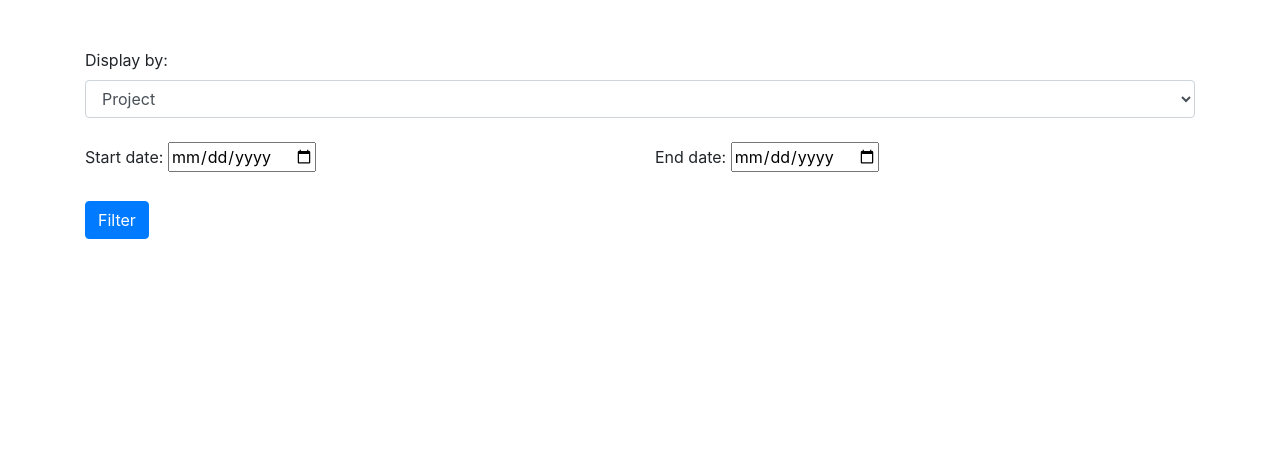
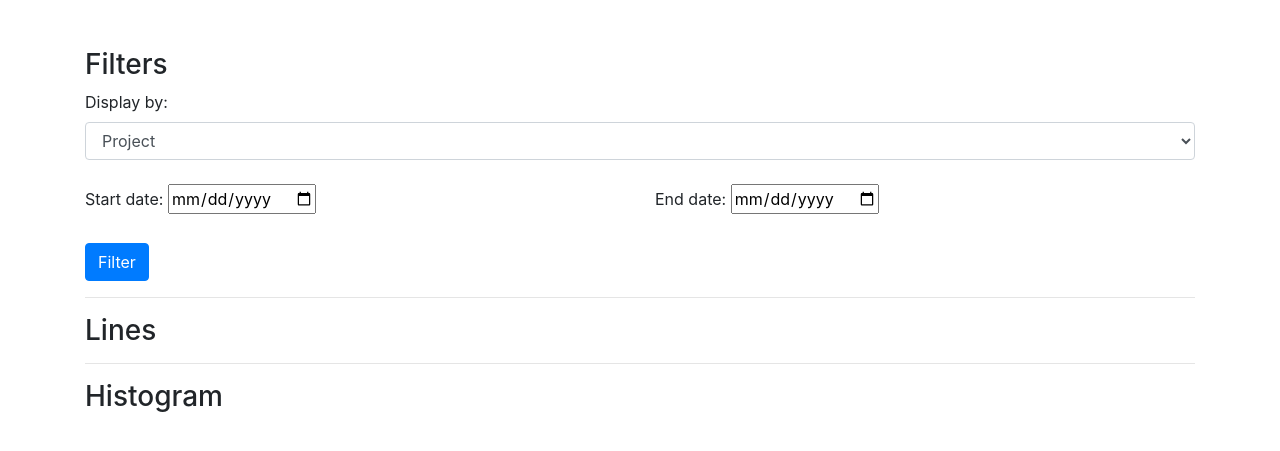
Before and after one commit to JojoPalambas/TSStatMaker, a Django app: page /show/ in a window 1280 px wide. Shown: the top 451 px of the page. Run offline with Django 3.2, Linux system fonts and the light colour scheme; some libraries are stand-ins or nearby versions.

Commit message:
[FRONT] Splitted the page into 3 sections

```diff
--- a/static/js/show.js
+++ b/static/js/show.js
@@ -1 +1,5 @@
 console.log("OPEN show.js");
+
+function debug(s) {
+    console.log("DEBUG " + s);
+}
--- a/templates/StatViz/show.html
+++ b/templates/StatViz/show.html
@@ -7,6 +7,7 @@
 </head>
 <body>
     <div class="container mt-5">
+        <h3>Filters</h3>
         <div class="row">
             <div class="col-12 mb-4">
                 <label for="display-mode-select">Display by:</label>
@@ -24,9 +25,18 @@
                 <input type="date" id="end-date-input" value="">
             </div>
             <div class="col-12 mt-4">
-                <button type="button" class="btn btn-primary">Filter</button>
+                <button type="button" class="btn btn-primary" onclick="debug('Filter')">Filter</button>
             </div>
         </div>
+        <hr>
+
+        <h3>Lines</h3>
+        <div id="line-chart-container"></div>
+
+        <hr>
+
+        <h3>Histogram</h3>
+        <div id="line-chart-container"></div>
     </div>
 </body>
 </html>
```
